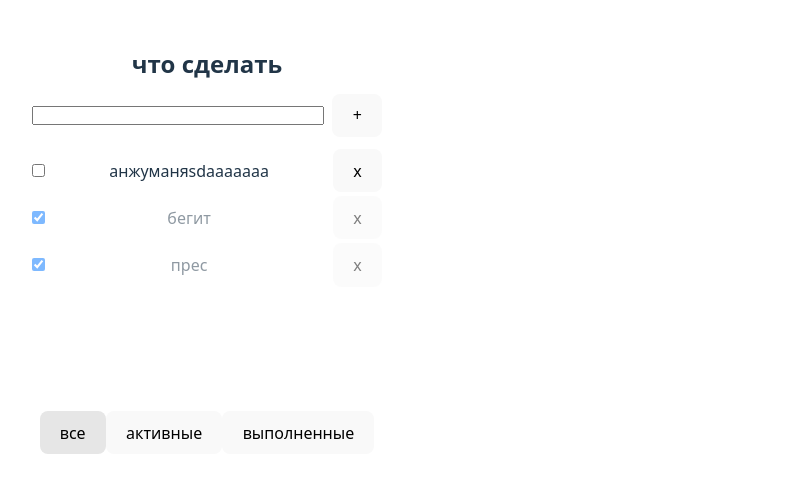
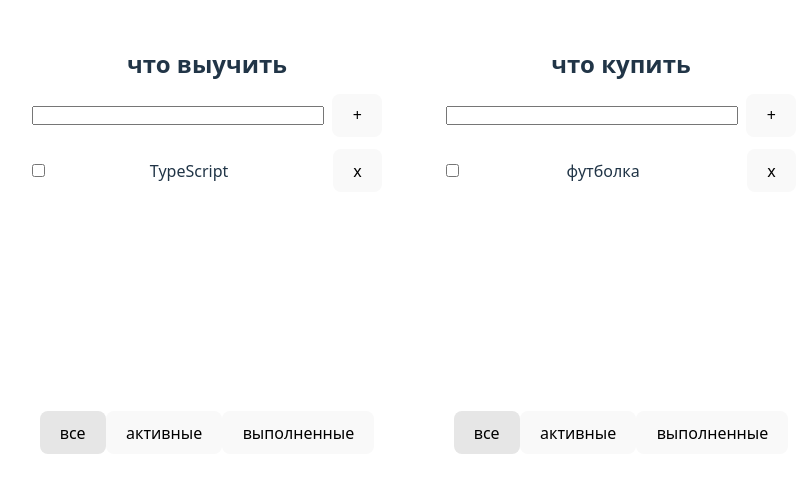
Before and after one commit to Tohaprep/todo_list, a React (Vite) app: page / in a window 1280 px wide. Shown: the part 150-642 px from the top of the page, without its empty margins (18-825 px from the left). Built offline with nearby package versions, Linux system fonts and the light colour scheme.

Commit message:
expanded data structure and all functions

```diff
--- a/src/App.tsx
+++ b/src/App.tsx
@@ -2,57 +2,109 @@ import { v1 } from "uuid";
 import "./App.css";
 import { TodoList } from "./components/todolist";
 import { useState } from "react";
-import type { TasksProps } from "./components/todolist";
 
 export type filterValueType = "all" | "active" | "completed";
 
+export type TaskType = { id: string; title: string; isDone: boolean };
+
+type todoListsType = {
+  id: string;
+  title: string;
+  filterValue: filterValueType;
+};
+
+type TasksType = {
+  [key: string]: Array<TaskType>;
+};
+
 function App() {
-  const [tasks, setTasks] = useState([
-    { id: v1(), title: "анжуманяsdaaaaaaa", isDone: false },
-    { id: v1(), title: "бегит", isDone: true },
-    { id: v1(), title: "прес", isDone: true },
+  let [todoLists, setTodoLists] = useState<Array<todoListsType>>([
+    {
+      id: v1(),
+      title: "что выучить",
+      filterValue: "all",
+    },
+    {
+      id: v1(),
+      title: "что купить",
+      filterValue: "all",
+    },
   ]);
 
-  const [filterValue, setFilterValue] = useState<filterValueType>("all");
-  let filteredTasks = tasks;
+  const [tasks, setTasks] = useState<TasksType>({
+    [todoLists[0].id]: [{ id: v1(), title: "TypeScript", isDone: false }],
+    [todoLists[1].id]: [{ id: v1(), title: "футболка", isDone: false }],
+  });
 
-  const filterTasks = (value: filterValueType) => setFilterValue(value);
-
-  const addTask = (value: string) => {
-    const newTask = { id: v1(), title: value, isDone: false };
-    setTasks([newTask, ...tasks]);
+  const filterTasks = (todoListId: string, value: filterValueType) => {
+    const newTodoLists = todoLists.map((todoList) => {
+      return todoList.id === todoListId
+        ? { ...todoList, filterValue: value }
+        : todoList;
+    });
+    setTodoLists(newTodoLists);
   };
 
-  const removeTask = (id: string) => {
-    setTasks(tasks.filter((t) => t.id !== id));
+  const addTask = (todoListId: string, value: string) => {
+    setTasks((prevTasks) => ({
+      ...prevTasks,
+      [todoListId]: [
+        { id: v1(), title: value, isDone: false },
+        ...(prevTasks[todoListId] || []),
+      ],
+    }));
   };
 
-  const changeTaskStatus = (task: TasksProps, id: string, isDone: boolean) => {
-    const updatedTask = { ...task, isDone: isDone };
-    console.log(updatedTask);
-    setTasks(tasks.map((t) => (t.id === id ? updatedTask : t)));
+  const removeTask = (todoListId: string, id: string) => {
+    setTasks((prevTasks) => ({
+      ...prevTasks,
+      [todoListId]: tasks[todoListId].filter((task) => task.id !== id),
+    }));
   };
 
-  if (filterValue === "active") {
-    filteredTasks = tasks.filter((t) => t.isDone == false);
-  }
-
-  if (filterValue === "completed") {
-    filteredTasks = tasks.filter((t) => t.isDone == true);
-  }
+  const changeTaskStatus = (
+    todoListId: string,
+    id: string,
+    isDone: boolean
+  ) => {
+    setTasks((prevTasks) => ({
+      ...prevTasks,
+      [todoListId]: [
+        ...tasks[todoListId].map((task) => {
+          return task.id === id ? { ...task, isDone: isDone } : task;
+        }),
+      ],
+    }));
+  };
 
   return (
     <div className="App">
       <div className="todos">
+        {todoLists.map((todoList) => {
+          let filteredTasks = tasks[todoList.id];
+
+          if (todoList.filterValue === "active") {
+            filteredTasks = tasks[todoList.id].filter((t) => t.isDone == false);
+          }
+
+          if (todoList.filterValue === "completed") {
+            filteredTasks = tasks[todoList.id].filter((t) => t.isDone == true);
+          }
+
+          return (
             <TodoList
-          title="что сделать"
+              key={todoList.id}
+              todoListId={todoList.id}
+              title={todoList.title}
               tasksArr={filteredTasks}
-          filterValue={filterValue}
+              filterValue={todoList.filterValue}
               addTask={addTask}
               removeTask={removeTask}
               filterTasks={filterTasks}
               changeTaskStatus={changeTaskStatus}
             />
+          );
+        })}
       </div>
     </div>
   );
--- a/src/components/todolist.tsx
+++ b/src/components/todolist.tsx
@@ -2,20 +2,26 @@ import { useState } from "react";
 import type { filterValueType } from "../App";
 import type { ChangeEvent } from "react";
 import type { KeyboardEvent } from "react";
-
-export type TasksProps = { id: string; title: string; isDone: boolean };
+import type { TaskType } from "../App";
 
 type TaskListProps = {
+  todoListId: string;
   title: string;
-  tasksArr: Array<TasksProps>;
+  tasksArr: Array<TaskType>;
   filterValue: filterValueType;
-  addTask: (value: string) => void;
-  removeTask: (id: string) => void;
-  filterTasks: (value: filterValueType) => void;
-  changeTaskStatus: (task: TasksProps, id: string, isDone: boolean) => void;
+  addTask: (todoListId: string, value: string) => void;
+  removeTask: (todoListId: string, id: string) => void;
+  filterTasks: (todoListId: string, value: filterValueType) => void;
+  changeTaskStatus: (
+    todoListId: string,
+
+    id: string,
+    isDone: boolean
+  ) => void;
 };
 
 export function TodoList({
+  todoListId,
   title,
   tasksArr,
   filterValue,
@@ -33,7 +39,9 @@ export function TodoList({
   };
 
   const addTaskHandler = () => {
-    newTaskTitle == "" ? setError("поле обязательно") : addTask(newTaskTitle);
+    newTaskTitle == ""
+      ? setError("поле обязательно")
+      : addTask(todoListId, newTaskTitle);
     setNewTaskTitle("");
   };
 
@@ -43,9 +51,9 @@ export function TodoList({
     }
   };
 
-  const allFilterTaskHandler = () => filterTasks("all");
-  const activeFilterTaskHandler = () => filterTasks("active");
-  const completedFilterTaskHandler = () => filterTasks("completed");
+  const allFilterTaskHandler = () => filterTasks(todoListId, "all");
+  const activeFilterTaskHandler = () => filterTasks(todoListId, "active");
+  const completedFilterTaskHandler = () => filterTasks(todoListId, "completed");
 
   return (
     <div className="todo">
@@ -64,10 +72,10 @@ export function TodoList({
       <div className="todo_ul">
         <ul>
           {tasksArr.map((task) => {
-            const removeTaskHandler = () => removeTask(task.id);
+            const removeTaskHandler = () => removeTask(todoListId, task.id);
 
             const changeTaskStatusHandler = () =>
-              changeTaskStatus(task, task.id, !task.isDone);
+              changeTaskStatus(todoListId, task.id, !task.isDone);
 
             return (
               <li
```
Lines whose indentation alone changed are shown as unchanged.
